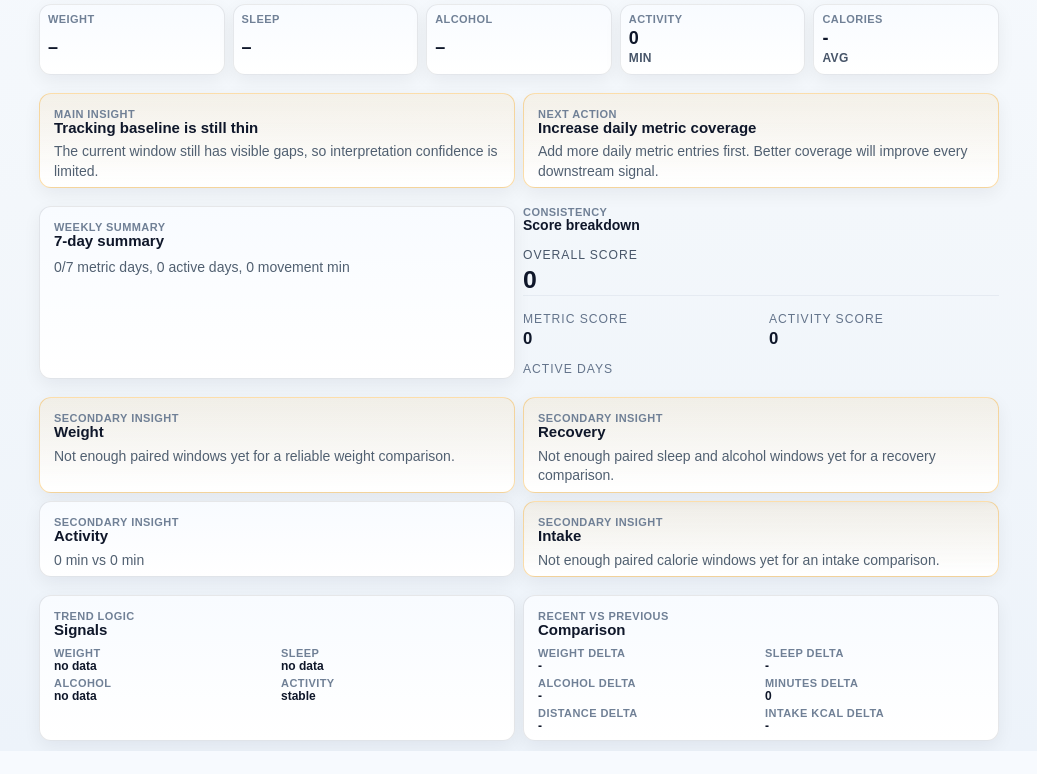
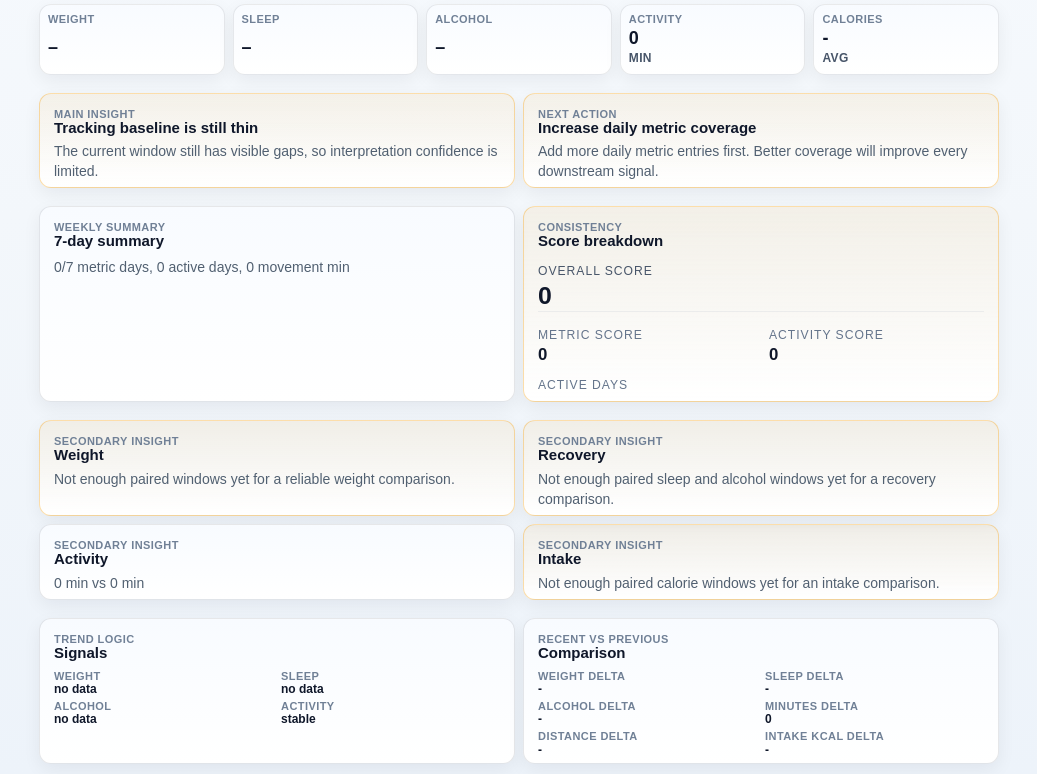
Before and after one commit to MartinParf/lyfeapp, a Django app: page /bio/analytics/ in a window 1280 px wide. Shown: the part 389-1163 px from the top of the page, without its empty margins (121-1158 px from the left). Before the commit the page ends 1140 px from the top, so only its background shows below. Run offline with Django 5.2, Linux system fonts and the light colour scheme; the visitor is signed in with stand-in values (Sample User, id 1); data that the repository does not hold is empty; some libraries are stand-ins or nearby versions.

Commit message:
10.4 update

```diff
--- a/templates/bio/analytics.html
+++ b/templates/bio/analytics.html
@@ -141,11 +141,11 @@
         <div class="muted">{{ analytics.weekly_summary_card.body }}</div>
     </div>
 
-    <div class="analytics-card analytics-card--consistency">
-        <div class="analytics-card-head">
+    <div class="list-card {% if analytics.consistency_card.panel_class %}{{ analytics.consistency_card.panel_class }}{% else %}panel-soft{% endif %} analytics-card--consistency">
+        <div class="action-group analytics-card-head" style="justify-content: space-between; align-items: flex-start; margin-bottom: 12px;">
             <div>
                 <div class="section-kicker">CONSISTENCY</div>
-                <h3 style="margin: 0; font-size: inherit;">Score breakdown</h3>
+                <div class="list-card-title" style="margin-bottom: 0;">Score breakdown</div>
             </div>
             {% if analytics.consistency.badge_label %}
                 <span class="analytics-badge analytics-badge--{{ analytics.consistency.badge_tone }}">
```
